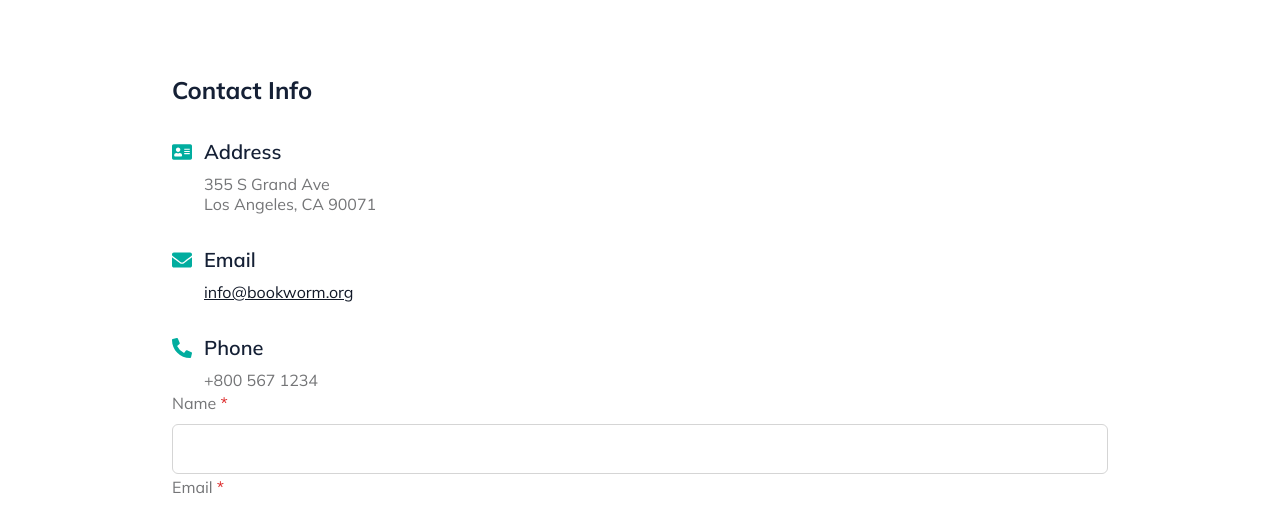
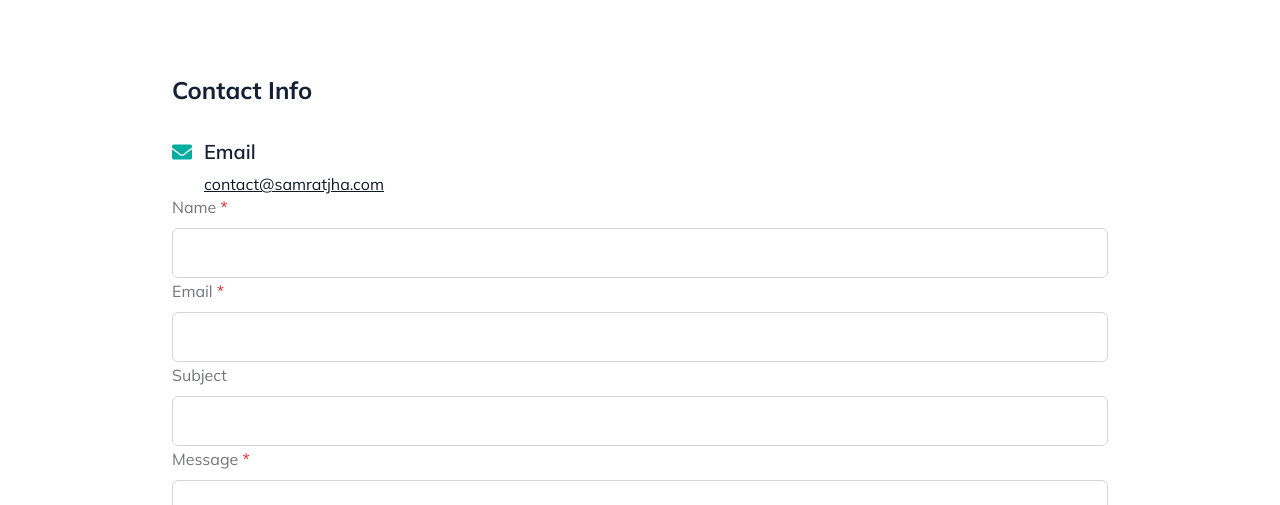
Before and after one commit to samratjha96/travel-blog, an Astro site: page /contact in a window 1280 px wide. Shown: the part 237-742 px from the top of the page. Built offline with nearby package versions, Linux system fonts and the light colour scheme; Astro itself is replaced by a stand-in of ours; some packages are replaced by stand-ins of ours; what tailwind-bootstrap-grid would draw is missing.

```diff
--- a/src/config/config.json
+++ b/src/config/config.json
@@ -24,12 +24,12 @@
 
   "params": {
     "contact_form_action": "#",
-    "copyright": "Copyright © 2023 a theme by [Themefisher](https://themefisher.com)"
+    "copyright": "Copyright © 2023 a blog by [Samrat Jha](https://samratjha.com)"
   },
 
   "contactinfo": {
     "address": "355 S Grand Ave <br/> Los Angeles, CA 90071",
-    "email": "info@bookworm.org",
+    "email": "contact@samratjha.com",
     "phone": "+800 567 1234"
   }
 }
--- a/src/pages/contact.astro
+++ b/src/pages/contact.astro
@@ -7,7 +7,7 @@ import { FaAddressCard, FaEnvelope, FaPhoneAlt } from "react-icons/fa/index.js";
 
 const entry = await getEntryBySlug("pages", "contact");
 const { contact_form_action } = config.params;
-const { address, email, phone } = config.contactinfo;
+const { email } = config.contactinfo;
 const { title, description, meta_title, image } = entry.data;
 ---
 
@@ -26,24 +26,10 @@ const { title, description, meta_title, image } = entry.data;
           <ul class="flex flex-col space-y-8">
             <li>
               <div class="flex text-theme-dark items-center text-xl">
-                <FaAddressCard className="mr-3 text-primary" />
-                <p class="font-semibold">Address</p>
-              </div>
-              <p set:html={markdownify(address)} class="mt-2 leading-5 pl-8" />
-            </li>
-            <li>
-              <div class="flex text-theme-dark items-center text-xl">
                 <FaEnvelope className="mr-3 text-primary" />
                 <p class="font-semibold">Email</p>
               </div>
               <p set:html={markdownify(email)} class="mt-2 leading-5 pl-8 content" />
-            </li>
-            <li>
-              <div class="flex text-theme-dark items-center text-xl">
-                <FaPhoneAlt className="mr-3 text-primary" />
-                <p class="font-semibold">Phone</p>
-              </div>
-              <p set:html={markdownify(phone)} class="mt-2 leading-5 pl-8" />
             </li>
           </ul>
         </div>
```
Also changed, not shown: .github/workflows/publish.yml (added).
